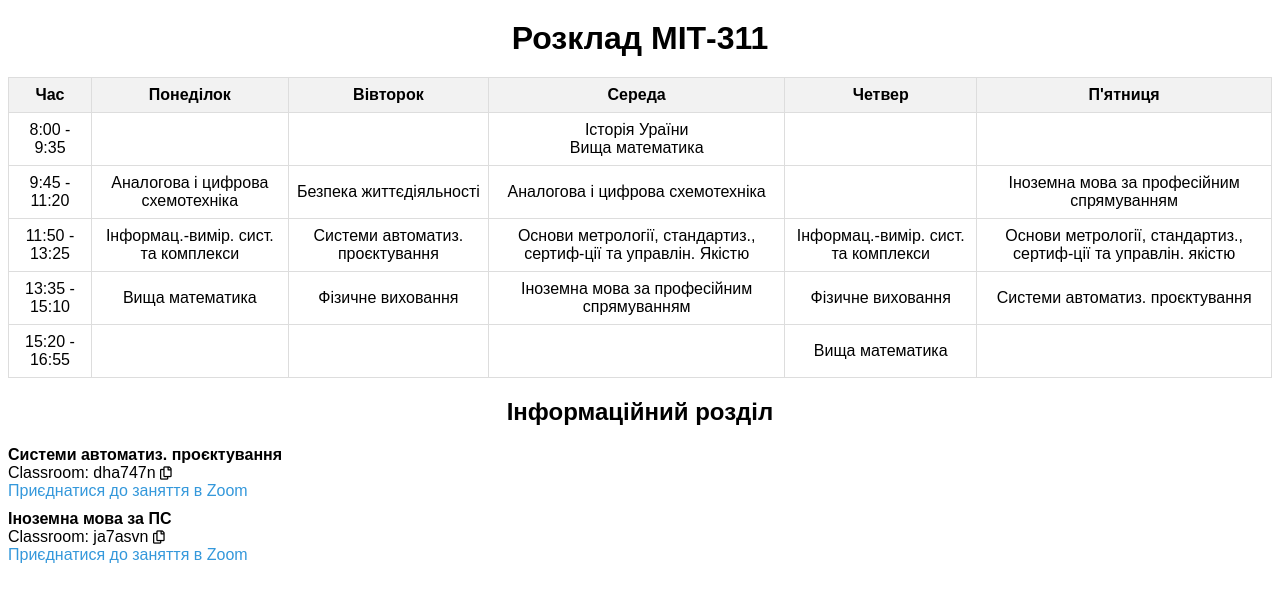
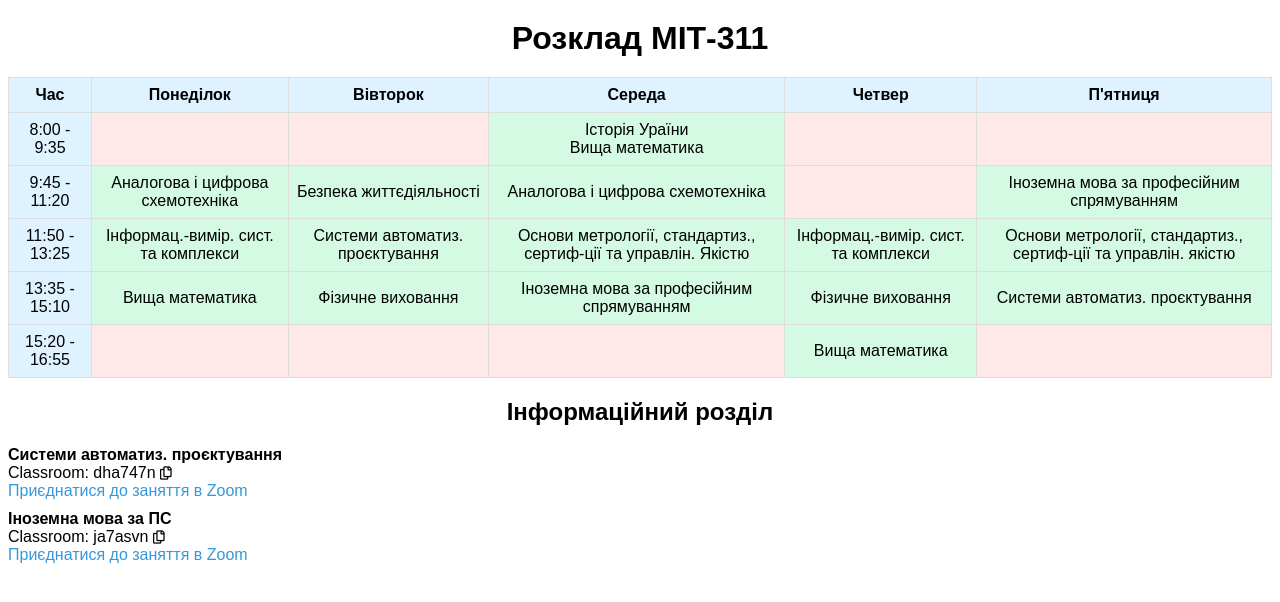
Before and after one commit to web-test0/web, a PHP site: page / in a window 1280 px wide. Shown: the top 602 px of the page. Run offline with PHP 8.4, Linux system fonts and the light colour scheme.

Commit message:
Add files via upload

```diff
--- a/css/style.css
+++ b/css/style.css
@@ -19,8 +19,12 @@ th, td {
   text-align: center;
 }
 
+td {
+  background-color: #d4fae3;
+}
+
 th {
-  background-color: #f2f2f2;
+  background-color: #dff2ff;
 }
 
 .copy-button {
@@ -66,3 +70,10 @@ a {
 a:hover {
   color: #2980b9;
 }
+
+.none-td {
+  background-color: #ffe8e8;
+}
+.time {
+  background-color: #dff2ff;
+}
--- a/index.html
+++ b/index.html
@@ -19,23 +19,23 @@
       <th>П'ятниця</th>
     </tr>
     <tr>
-      <td>8:00 - 9:35</td>
-      <td></td>
-      <td></td>
+      <td class="time">8:00 - 9:35</td>
+      <td class="none-td"></td>
+      <td class="none-td"></td>
       <td>Історія Ураїни<br>Вища математика</td>
-      <td></td>
-      <td></td>
+      <td class="none-td"></td>
+      <td class="none-td"></td>
     </tr>
     <tr>
-      <td>9:45 - 11:20</td>
+      <td class="time">9:45 - 11:20</td>
       <td>Аналогова і цифрова схемотехніка</td>
       <td>Безпека життєдіяльності</td>
       <td>Аналогова і цифрова схемотехніка</td>
-      <td></td>
+      <td class="none-td"></td>
       <td>Іноземна мова за професійним спрямуванням</td>
     </tr>
     <tr>
-      <td>11:50 - 13:25</td>
+      <td class="time">11:50 - 13:25</td>
       <td>Інформац.-вимір. сист. та комплекси</td>
       <td>Системи автоматиз. проєктування</td>
       <td>Основи метрології, стандартиз., сертиф-ції та управлін. Якістю</td>
@@ -43,7 +43,7 @@
       <td>Основи метрології, стандартиз., сертиф-ції та управлін. якістю </td>
     </tr>
     <tr>
-      <td>13:35 - 15:10</td>
+      <td class="time">13:35 - 15:10</td>
       <td>Вища математика</td>
       <td>Фізичне виховання</td>
       <td>Іноземна мова за професійним спрямуванням</td>
@@ -51,12 +51,12 @@
       <td>Системи автоматиз. проєктування</td>
     </tr>
     <tr>
-      <td>15:20 - 16:55</td>
-      <td></td>
-      <td></td>
-      <td></td>
+      <td class="time">15:20 - 16:55</td>
+      <td class="none-td"></td>
+      <td class="none-td"></td>
+      <td class="none-td"></td>
       <td>Вища математика</td>
-      <td></td>
+      <td class="none-td"></td>
     </tr>
   </table>
   <h2>Інформаційний розділ</h2>
```
